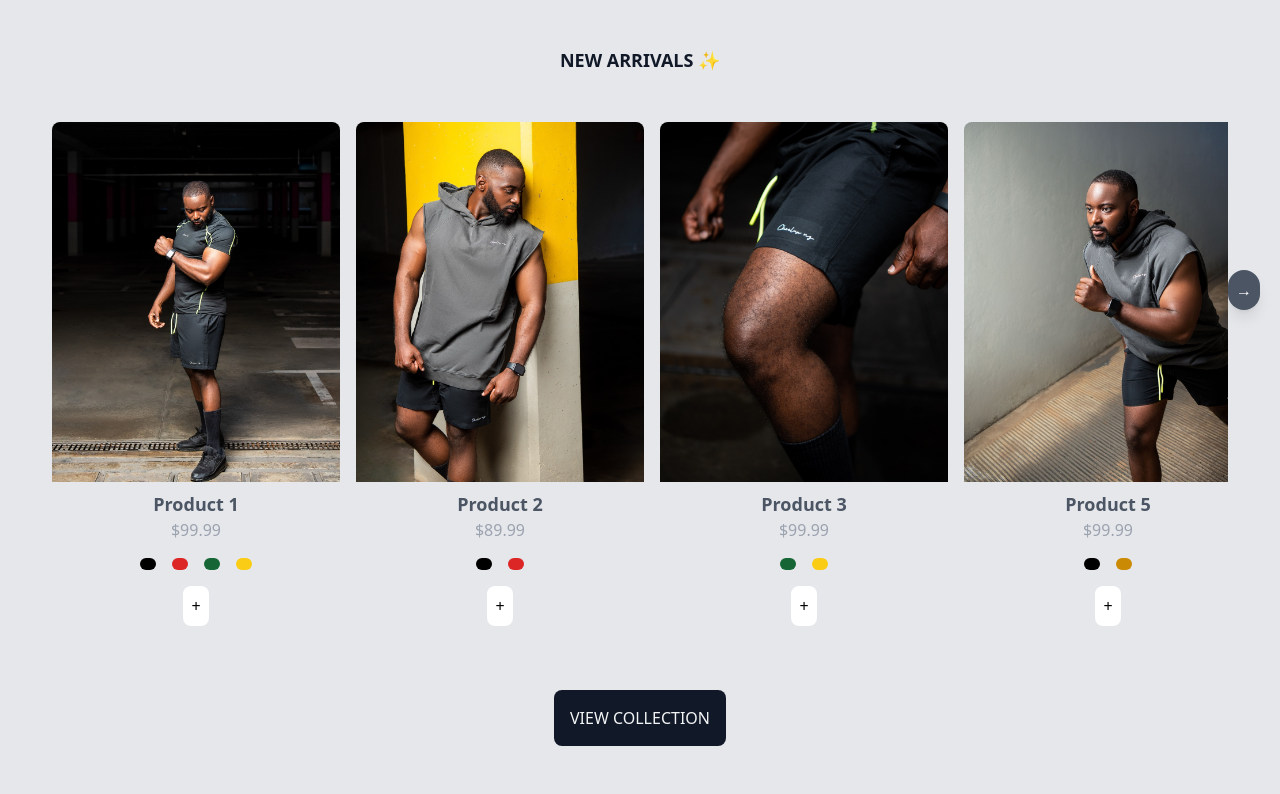
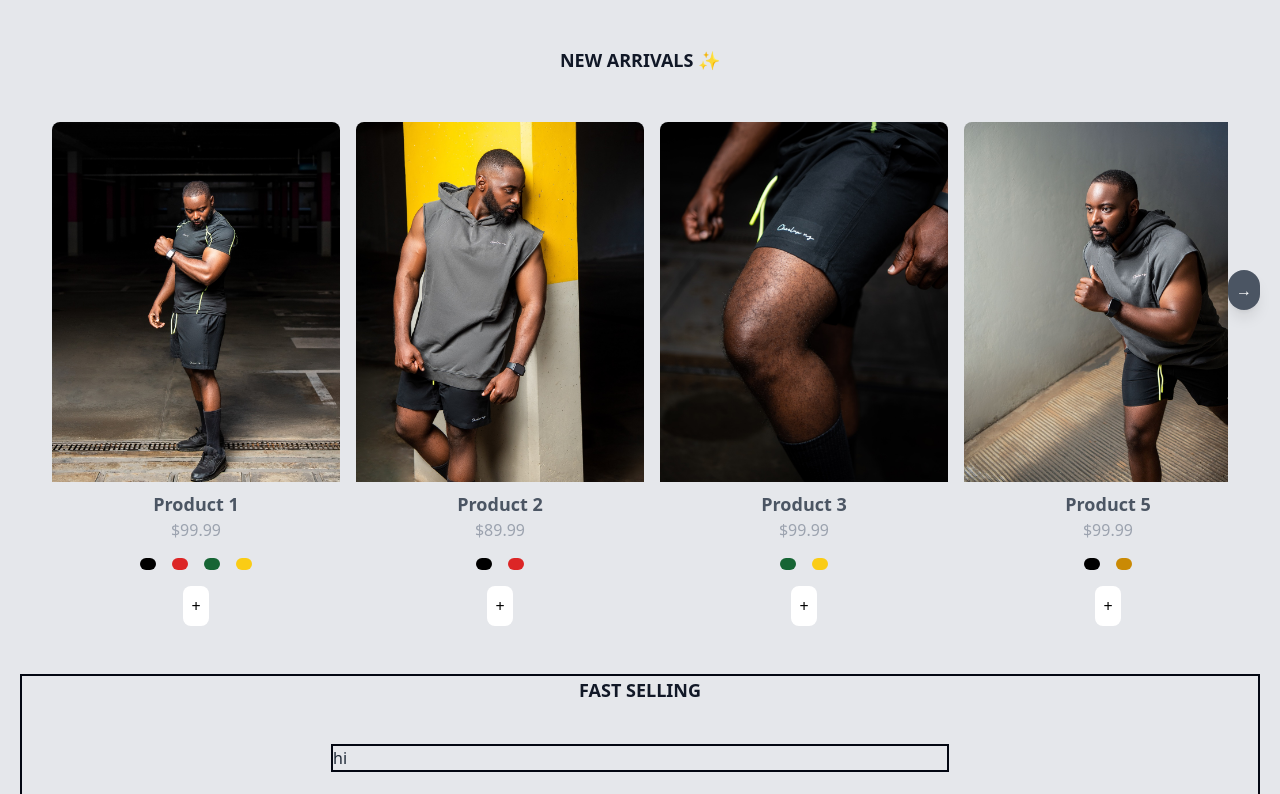
Before and after one commit to 0FFSIDE1/Cheeluxng-FE, a Vue app: page / in a window 1280 px wide. Shown: the part 1746-2540 px from the top of the page. Built offline with nearby package versions, Linux system fonts and the light colour scheme; grey boxes are pictures that could not be loaded.

Commit message:
fix: update Navbar component to use icon for search feat: replace new arrivals section with Slider component for improved product display

```diff
--- a/src/components/Navbar.vue
+++ b/src/components/Navbar.vue
@@ -12,7 +12,7 @@
     </div>
 
     <div class="flex items-center mr-12">
-      <div class="flex items-center">Search</div>
+      <div class="flex items-center">🔍</div>
       <div class="flex items-center cursor-pointer" @click="toggleCart">🛒</div>
     </div>
 
--- a/src/pages/Home.vue
+++ b/src/pages/Home.vue
@@ -24,73 +24,11 @@
   <!-- <-- end of hero section -->
 
    <!-- <-- new arrival section -->
-  <section class="my-12 mx-1 h-[1000px] text-center">
-    <h2 class="text-gray-900">NEW ARRIVALS ✨</h2>
-    <div class="relative">
-      <!-- Back Button -->
-      <button
-        v-if="currentIndex > 0"
-        @click="scrollBack"
-        class="absolute left-0 top-1/3 transform -translate-y-1/2 bg-gray-600 text-white p-2 rounded-full shadow-lg z-10"
-      >
-        &#8592;
-      </button>
-
-      <!-- Slider Container -->
-      <div
-        class="item-container flex gap-4 overflow-x-auto scroll-smooth mx-8 my-12"
-        ref="slider"
-        @mousedown="startDrag"
-        @mousemove="onDrag"
-        @mouseup="endDrag"
-        @mouseleave="endDrag"
-        @touchstart="startDrag"
-        @touchmove="onDrag"
-        @touchend="endDrag"
-      >
-        <div
-          v-for="(product, index) in products"
-          :key="index"
-          class="h-full w-72 flex-shrink-0"
-        >
-          <div class="down-content flex flex-col justify-center items-center h-full">
-            <img
-              :src="product.image"
-              :alt="product.name"
-              class="w-full h-58 object-cover rounded-t-lg"
+   <Slider
+    title="NEW ARRIVALS ✨"
+    :items="products"
+    :visibleItems="4"
   />
-            <h3 class="text-gray-600 text-lg font-semibold mt-2">
-              {{ product.name }}
-            </h3>
-            <p class="text-gray-400">{{ product.price }}</p>
-            <ul class="flex gap-4 mt-4">
-              <li
-                v-for="(color, colorIndex) in product.colors"
-                :key="colorIndex"
-                :class="`rounded-full w-4 h-3 ${color}`"
-              ></li>
-            </ul>
-            <button class="bg-white text-black rounded-lg mt-4 p-2">+</button>
-          </div>
-        </div>
-      </div>
-
-      <!-- Front Button -->
-      <button
-        v-if="currentIndex < products.length - visibleItems"
-        @click="scrollForward"
-        class="absolute right-0 top-1/3 transform -translate-y-1/2 bg-gray-600 text-white p-2 rounded-full shadow-lg z-10"
-      >
-        &#8594;
-      </button>
-    </div>
-
-    <div>
-      <button class="bg-gray-900 rounded-lg text-gray-100 mt-4 p-4" type="button">
-        VIEW COLLECTION
-      </button>
-    </div>
-  </section>
   <!-- <-- end of new arrival section -->
 
   <!-- <-- fast selling section -->
@@ -105,7 +43,12 @@
 </template>
 
 <script>
+import Slider from "../components/Slider.vue";
+
 export default {
+  components: {
+    Slider,
+  },
   data() {
     return {
       products: [
@@ -159,55 +102,8 @@ export default {
             colors: ["bg-black", "bg-brown-600"],
           },
       ],
-      currentIndex: 0,
-      visibleItems: 3, // Adjust based on how many items fit in the viewport
-      isDragging: false,
-      startX: 0,
-      scrollLeft: 0,
-    };
-  },
-  methods: {
-    scrollBack() {
-      const slider = this.$refs.slider;
-      const itemWidth = slider.children[0].offsetWidth + 16; // Item width + gap
-      slider.scrollLeft -= itemWidth;
-      this.currentIndex = Math.max(this.currentIndex - 1, 0);
-    },
-    scrollForward() {
-      const slider = this.$refs.slider;
-      const itemWidth = slider.children[0].offsetWidth + 16; // Item width + gap
-      slider.scrollLeft += itemWidth;
-      this.currentIndex = Math.min(
-        this.currentIndex + 1,
-        this.products.length - this.visibleItems
-      );
-    },
-    startDrag(event) {
-      this.isDragging = true;
-      this.startX = event.pageX || event.touches[0].pageX;
-      this.scrollLeft = this.$refs.slider.scrollLeft;
-    },
-    onDrag(event) {
-      if (!this.isDragging) return;
-      event.preventDefault();
-      const x = event.pageX || event.touches[0].pageX;
-      const walk = (x - this.startX) * 1; // Adjust the multiplier for sensitivity
-      this.$refs.slider.scrollLeft = this.scrollLeft - walk;
-    },
-    endDrag() {
-      this.isDragging = false;
-    },
-  },
-};
+
+    }
+  }
+}
 </script>
-
-<style>
-/* Hide scrollbar for the slider */
-.item-container::-webkit-scrollbar {
-  display: none;
-}
-.item-container {
-  -ms-overflow-style: none; /* IE and Edge */
-  scrollbar-width: none; /* Firefox */
-}
-</style>
```
Lines whose indentation alone changed are shown as unchanged.
